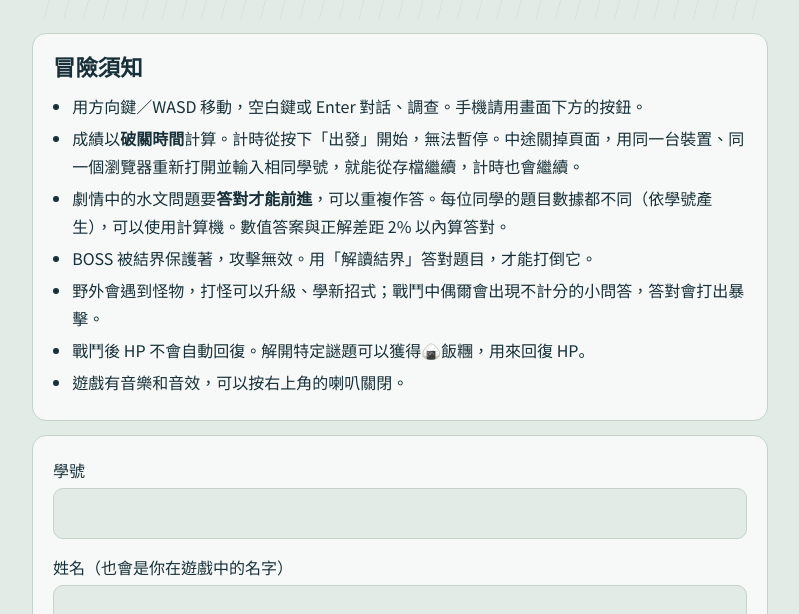
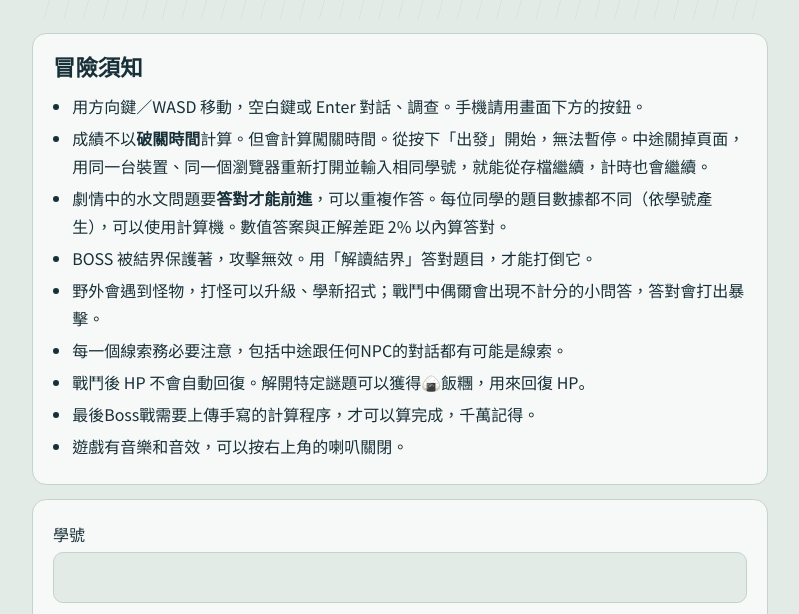
Before and after one commit to tshyang-nycu/hydrology-game, a plain HTML site: page index.html in a window 1280 px wide. Shown: the part 170-784 px from the top of the page, without its empty margins (240-1039 px from the left). Drawn offline with Linux system fonts and the light colour scheme; a web font is replaced by a local one.

Commit message:
Add files via upload

```diff
--- a/index.html
+++ b/index.html
@@ -1351,11 +1351,13 @@ function renderRegister(){
   ${isOwner?'<div class="panel"><b>老師模式</b>：會顯示答案提示與目標文字，並可清除紀錄。</div>':''}
   <div class="panel stack"><h2>冒險須知</h2><ul class="rules">
    <li>用方向鍵／WASD 移動，空白鍵或 Enter 對話、調查。手機請用畫面下方的按鈕。</li>
-   <li>成績以<b>破關時間</b>計算。計時從按下「出發」開始，無法暫停。中途關掉頁面，用同一台裝置、同一個瀏覽器重新打開並輸入相同學號，就能從存檔繼續，計時也會繼續。</li>
+   <li>成績不以<b>破關時間</b>計算。但會計算闖關時間。從按下「出發」開始，無法暫停。中途關掉頁面，用同一台裝置、同一個瀏覽器重新打開並輸入相同學號，就能從存檔繼續，計時也會繼續。</li>
    <li>劇情中的水文問題要<b>答對才能前進</b>，可以重複作答。每位同學的題目數據都不同（依學號產生），可以使用計算機。數值答案與正解差距 2% 以內算答對。</li>
    <li>BOSS 被結界保護著，攻擊無效。用「解讀結界」答對題目，才能打倒它。</li>
    <li>野外會遇到怪物，打怪可以升級、學新招式；戰鬥中偶爾會出現不計分的小問答，答對會打出暴擊。</li>
+   <li>每一個線索務必要注意，包括中途跟任何NPC的對話都有可能是線索。</li>
    <li>戰鬥後 HP 不會自動回復。解開特定謎題可以獲得🍙飯糰，用來回復 HP。</li>
+   <li>最後Boss戰需要上傳手寫的計算程序，才可以算完成，千萬記得。</li>
    <li>遊戲有音樂和音效，可以按右上角的喇叭關閉。</li>
    ${SHEET_URL?'':'<li class="err">目前為測試版：成績不會傳送給老師。</li>'}</ul></div>
   <div class="panel stack">
```
